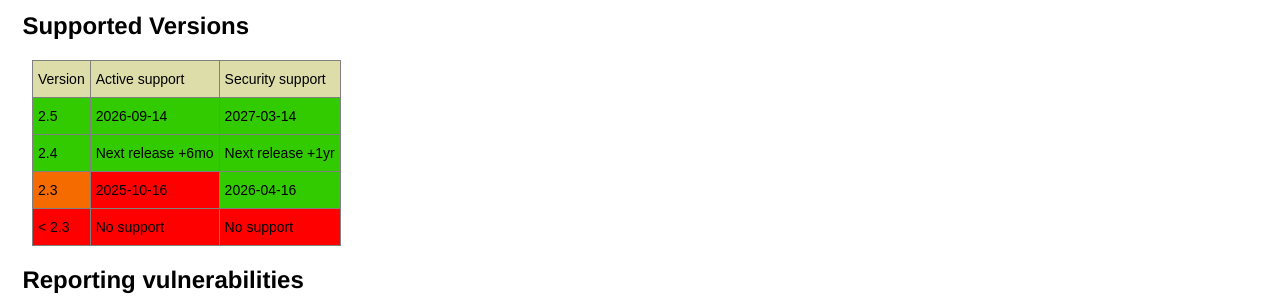
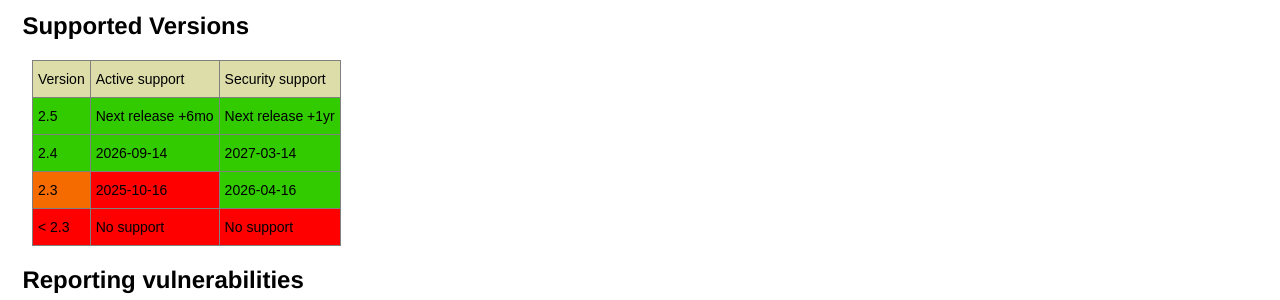
Before and after one commit to simplesamlphp/simplesamlphp.github.io, a Jekyll site: the page built from security/index.md, in a window 1280 px wide. Shown: the part 315-615 px from the top of the page. Built offline with Jekyll 4.4.1, drawn with Linux system fonts in a browser that asks for light colours.

Commit message:
Deprecation dates should be for 2.4

```diff
--- a/security/index.md
+++ b/security/index.md
@@ -24,13 +24,13 @@ to learn how to properly report vulnerabilities, as well as to find information
 <tbody>
   <tr>
     <td class="tg-d52n">2.5</td>
-    <td class="tg-d52n">2026-09-14</td>
-    <td class="tg-d52n">2027-03-14</td>
+    <td class="tg-d52n">Next release +6mo</td>
+    <td class="tg-d52n">Next release +1yr</td>
   </tr>
   <tr>
     <td class="tg-d52n">2.4</td>
-    <td class="tg-d52n">Next release +6mo</td>
-    <td class="tg-d52n">Next release +1yr</td>
+    <td class="tg-d52n">2026-09-14</td>
+    <td class="tg-d52n">2027-03-14</td>
   </tr>
   <tr>
     <td class="tg-3wb8">2.3</td>
```
